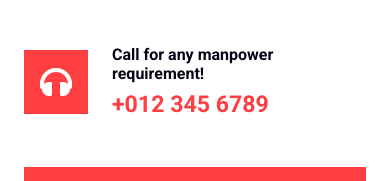
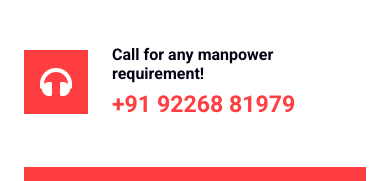
Before and after one commit to akjajay9315/Jagdamba-Enterprises, a plain HTML site: page about.html in a window 390 px wide. Shown: the part 2326-2507 px from the top of the page. Drawn offline with nearby package versions, Linux system fonts and the light colour scheme.

Commit message:
phone no. edit

```diff
--- a/about.html
+++ b/about.html
@@ -147,7 +147,7 @@
                             <i class="fa fa-headphones fa-2x flex-shrink-0 bg-primary p-3 text-white"></i>
                             <div class="ps-4">
                                 <h6>Call for any manpower requirement!</h6>
-                                <h3 class="text-primary m-0">+012 345 6789</h3>
+                                <h3 class="text-primary m-0">+91 92268 81979</h3>
                             </div>
                         </div>
                     </div>
```
